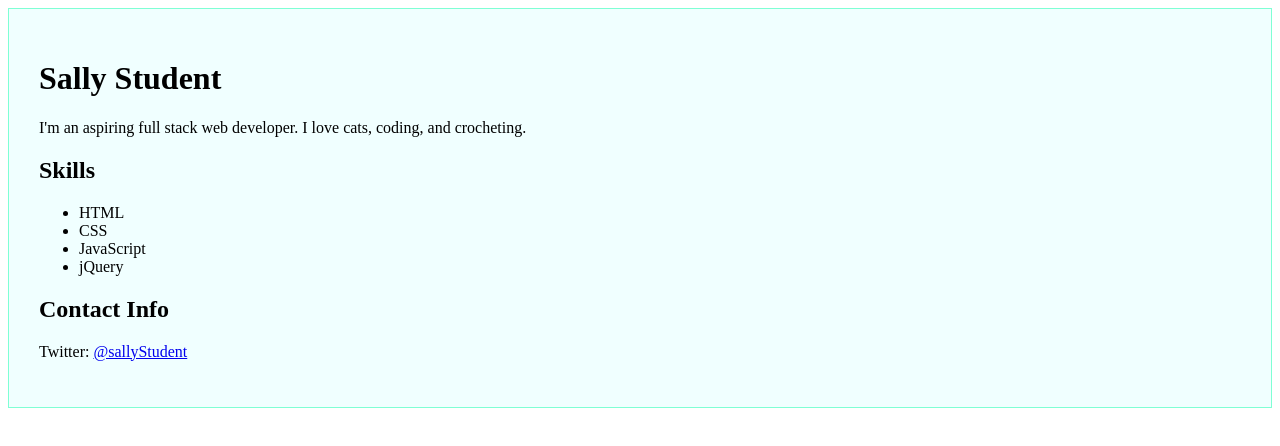
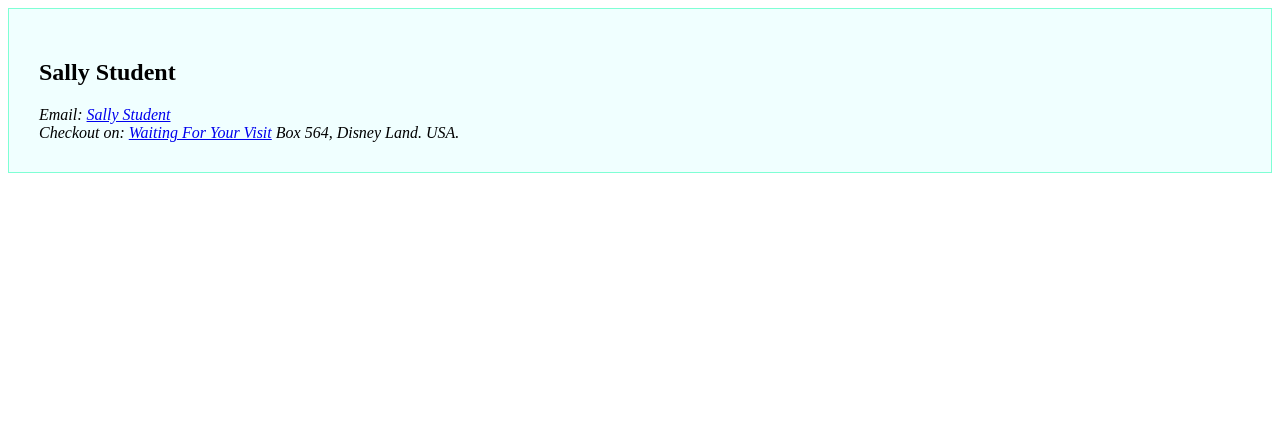
Before and after one commit to iftekhar-khokhar/about-me, a plain HTML site: page index.html in a window 1280 px wide. Drawn offline with Linux system fonts and the light colour scheme.

Commit message:
V2 of about-me
Resume of sally student

```diff
--- a/index.html
+++ b/index.html
@@ -1,26 +1,24 @@
 <!DOCTYPE html>
 <html>
 <head>
-	<title>Assignement</title>
+	<title>Resume</title>
 	<link rel="stylesheet" type="text/css" href="main.css">
 </head>
 <body>
+	<main>
+		<section>
+			<div class="about-me">
+				<h1>Sally Student</h1>
+				<address>
+					Email: <a href="mailto:sallys.resume@example.com?subject=feedback">Sally Student</a><br>
+					Checkout on: <a href="https://iftekhar-khokhar.github.io/about-me/">Waiting For Your Visit</a>
+					Box 564, Disney Land.
+					USA.
+				</address>
+			</div>
 
-	<div>
-  		<h1>Sally Student</h1>
-  		<p>I'm an aspiring full stack web developer. I love cats, coding, and crocheting.</p>
-
-  		<h2>Skills</h2>
-  		<ul>
-    		<li>HTML</li>
-    		<li>CSS</li>
-    		<li>JavaScript</li>
-    		<li>jQuery</li>
-  		</ul>
-
-  		<h2>Contact Info</h2>
-  		<p>Twitter: <a href="https://twitter.com/sallyStudent">@sallyStudent</a>
-	</div>
+		</section>
+	</main>
 
 </body>
 </html>
```
